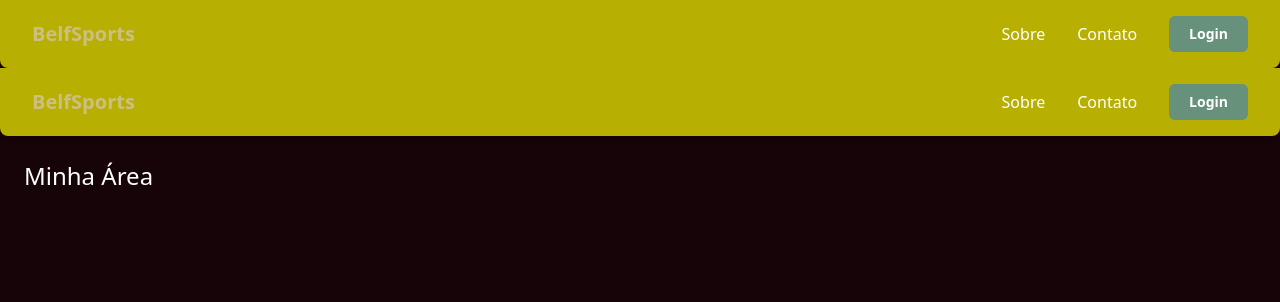
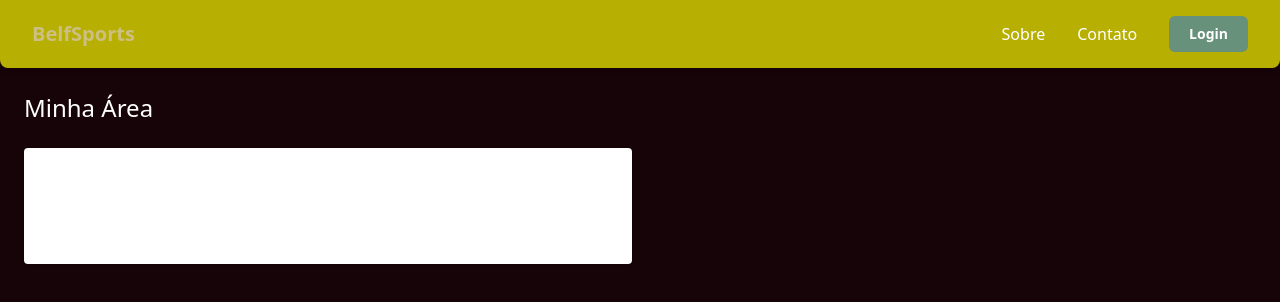
Before and after one commit to carlosbelfort/BelfSports, a Next.js app in the folder apps/frontend/: page /dashboard/user in a window 1280 px wide. Shown: the top 302 px of the page. Built offline with nearby package versions, Linux system fonts and the light colour scheme.

Commit message:
Layout Admin e Organizer

```diff
--- a/apps/frontend/app/dashboard/admin/page.tsx
+++ b/apps/frontend/app/dashboard/admin/page.tsx
@@ -25,6 +25,7 @@ export default function AdminDashboard() {
 import { useEffect } from 'react'
 import { useRouter } from 'next/navigation'
 import { useAuth } from '@/context/AuthContext'
+import DashboardLayout from '@/components/DashboardLayout'
 //import DashboardLayout from '@/components/DashboardLayout'
 
 export default function AdminDashboard() {
@@ -40,7 +41,8 @@ export default function AdminDashboard() {
   if (loading) return null
 
   return (
-    <main>
+    <DashboardLayout>
+
       <h1 className="text-2xl mb-6">Painel Administrativo</h1>
       <p>Lorem, ipsum dolor sit amet consectetur adipisicing elit.
         Quod in dolorem delectus alias eaque, eos sit mollitia quisquam culpa ipsa,
@@ -49,6 +51,7 @@ export default function AdminDashboard() {
       <div className="grid grid-cols-1 md:grid-cols-3 gap-4">
         {/* cards administrativos */}
       </div>
-    </main>
+
+    </DashboardLayout>
   )
 }
--- a/apps/frontend/app/dashboard/organizer/page.tsx
+++ b/apps/frontend/app/dashboard/organizer/page.tsx
@@ -24,7 +24,7 @@ export default function OrganizerDashboard() {
   }
 
   return (
-
+    <DashboardLayout>
     <main className="p-6">
       <h1 className="text-2xl font-bold">
         Dashboard do Organizador
@@ -34,6 +34,7 @@ export default function OrganizerDashboard() {
         Bem-vindo! Aqui você gerencia seus eventos.
       </p>
     </main>
+    </DashboardLayout>
 
   );
 }
--- a/apps/frontend/app/dashboard/user/page.tsx
+++ b/apps/frontend/app/dashboard/user/page.tsx
@@ -1,7 +1,7 @@
 'use client'
 
 import DashboardLayout from '@/components/DashboardLayout'
-import Card from '@/components/card'
+import Card from '@/components/Card'
 
 export default function UserDashboard() {
   return (
@@ -9,6 +9,9 @@ export default function UserDashboard() {
       <h1 className="text-2xl mb-6">Minha Área</h1>
 
       <div className="grid grid-cols-1 md:grid-cols-2 gap-4">
+        <Card title="Meus Eventos">
+          <p>Gerencie os eventos que você está participando ou organizando.</p>
+        </Card>
 
       </div>
     </DashboardLayout>
--- a/apps/frontend/components/DashboardLayout.tsx
+++ b/apps/frontend/components/DashboardLayout.tsx
@@ -1,13 +1,11 @@
 'use client'
 
 import { ReactNode } from 'react'
-import Header from './Header'
 import Sidebar from './Sidebar'
 
 export default function DashboardLayout({ children }: { children: ReactNode }) {
   return (
     <div className="min-h-screen flex flex-col">
-      <Header />
 
       <div className="flex flex-1">
         <Sidebar />
```
